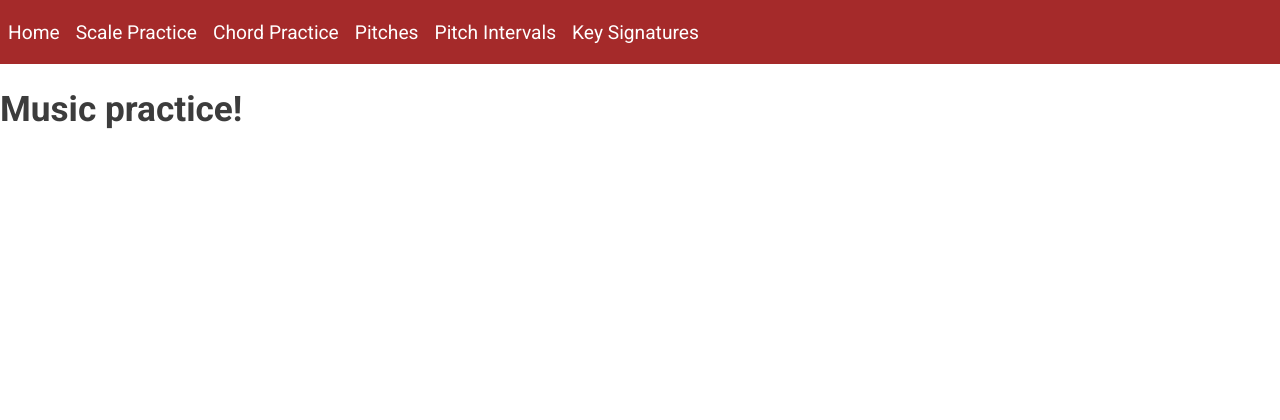
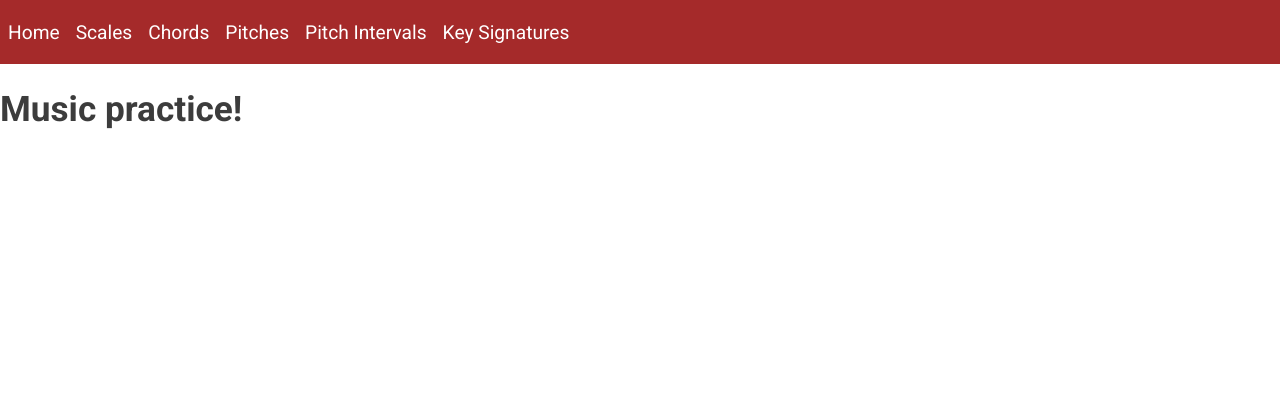
Before and after one commit to danchurlian/Music-Practice-Site, a Flask app: page / in a window 1280 px wide. Shown: the top 420 px of the page. Run offline with Flask 3, Linux system fonts and the light colour scheme; parts of the project's set-up code (start-up, migrations or seed data) failed here and were passed over.

Commit message:
feat: rename Scale Practice and Chord Practice header links to Scales and Chords respectively

```diff
--- a/templates/layout.html
+++ b/templates/layout.html
@@ -14,8 +14,8 @@
     <body>
         <header>
             <a href="/">Home</a>
-            <a href="/scales">Scale Practice</a>
-            <a href="/chords">Chord Practice</a>
+            <a href="/scales">Scales</a>
+            <a href="/chords">Chords</a>
             <a href="pitch-audio">Pitches</a>
             <a href="pitch-intervals">Pitch Intervals</a>
             <a href="key-signature">Key Signatures</a>
```
